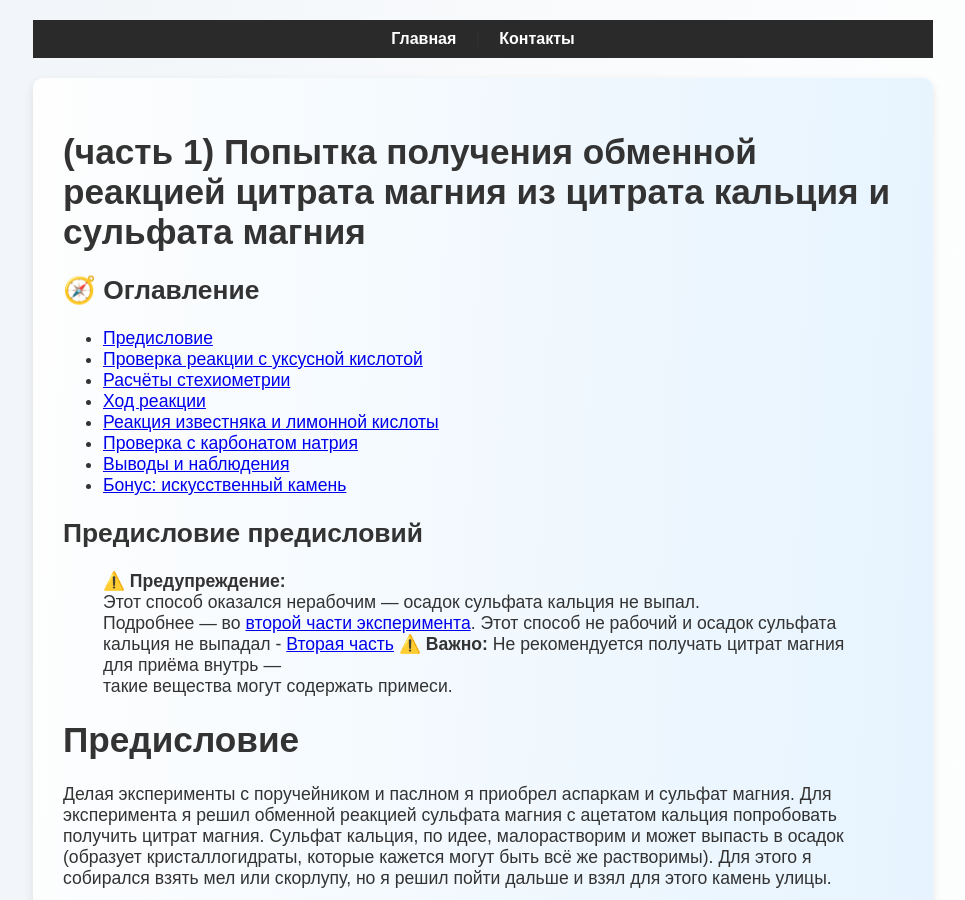
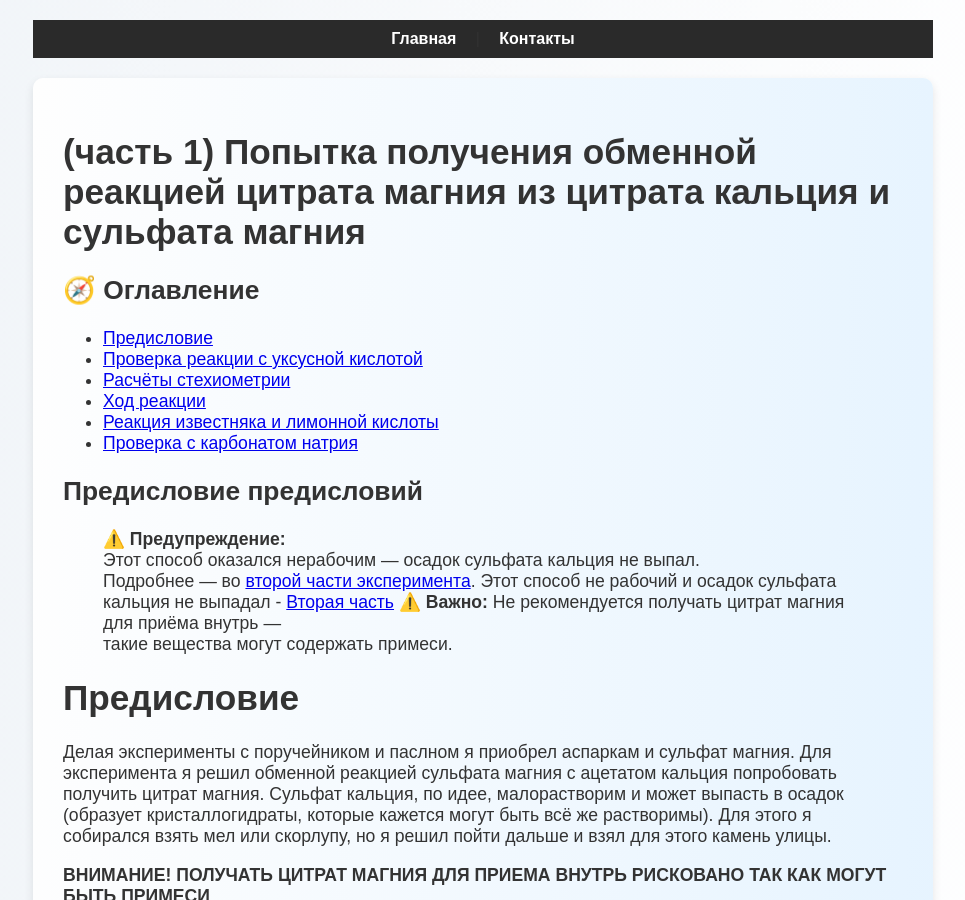
Before and after one commit to wipedlifepotato/wipedlifepotato.github.io, a Jekyll site: the page built from experimentAceMg.md, in a window 1280 px wide and 900 px high. Shown: the whole window, without its empty margins (157-1122 px from the left). Built offline with Jekyll 4.4.1, drawn with Linux system fonts in a browser that asks for light colours; some of the changed text lies outside the part shown.

Commit message:
table of content

```diff
--- a/experimentAceMg.md
+++ b/experimentAceMg.md
@@ -10,8 +10,6 @@ title: (часть 1) Попытка получения обменной реа
 - [Ход реакции](#ход-реакции)
 - [Реакция известняка и лимонной кислоты](#реакция-известняка-и-лимонной-кислоты)
 - [Проверка с карбонатом натрия](#проверка-с-карбонатом-натрия)
-- [Выводы и наблюдения](#выводы-и-наблюдения)
-- [Бонус: искусственный камень](#бонус-искусственный-камень)
 
 ## Предисловие предисловий
 
```
Also changed, not shown: other parts of experimentAceMg.md (+1 -1 lines).
